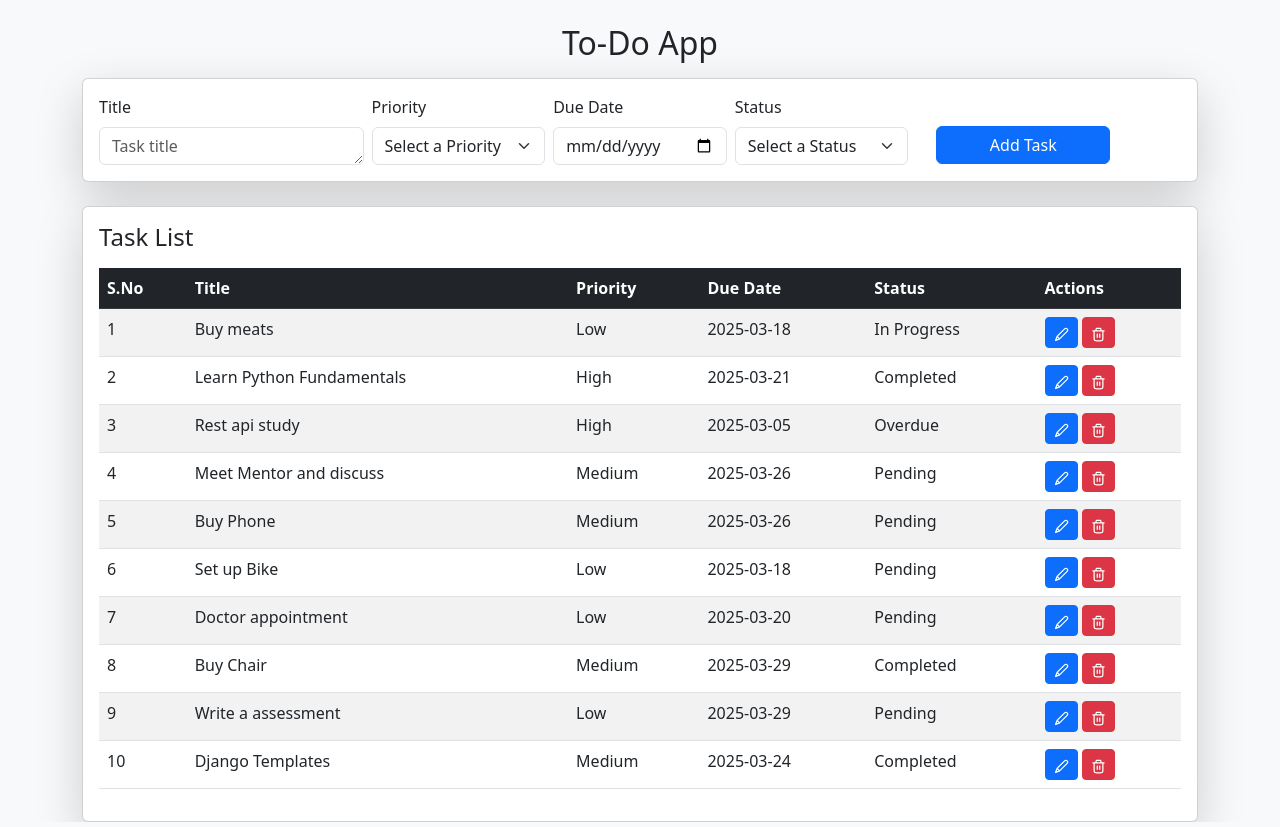
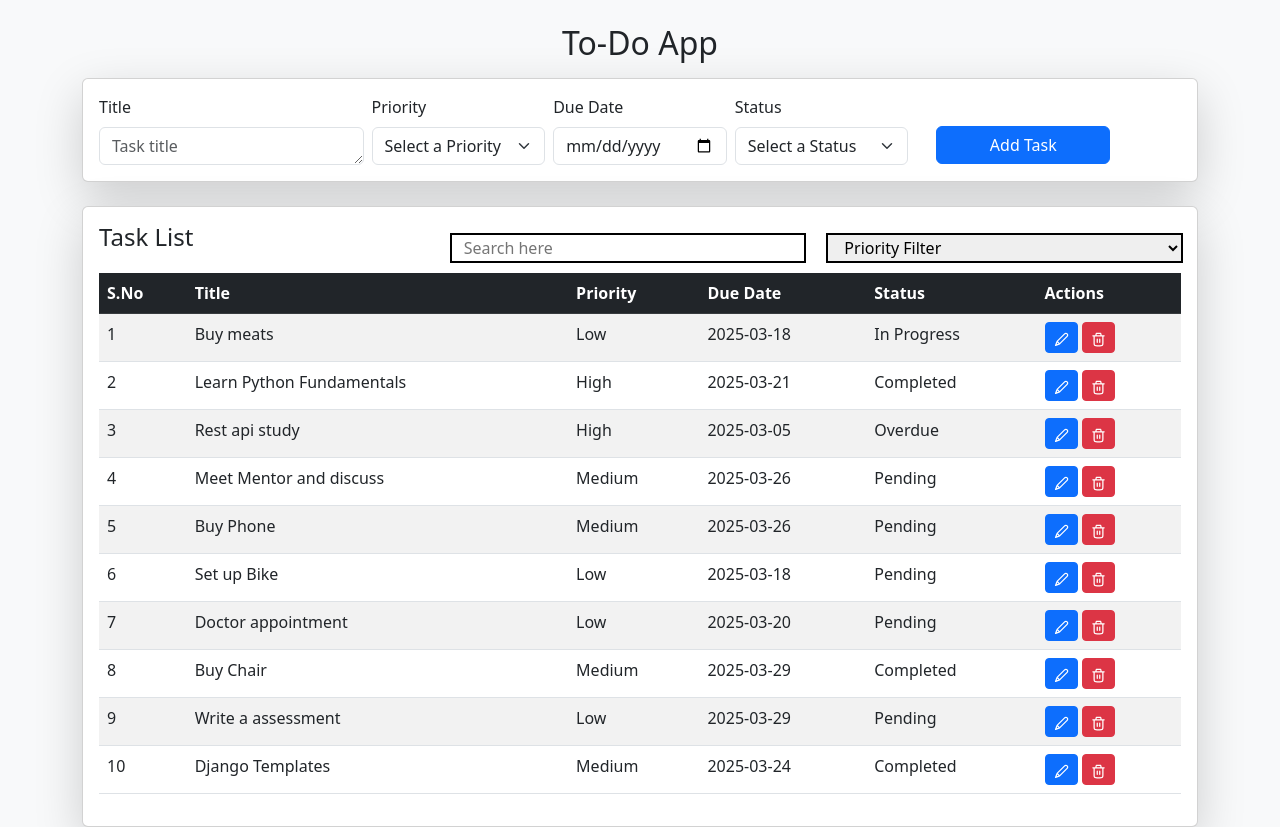
Before and after one commit to mallow-self/assessment, a Django app: page / in a window 1280 px wide. Run offline with Django 5.2, Linux system fonts and the light colour scheme; data comes from the database, SQL or seed files in the repository; data that the repository does not hold is empty.

Commit message:
update: added search and filter functionality

```diff
--- a/week-4-5/todo/todo_app/static/todo_app/todo.css
+++ b/week-4-5/todo/todo_app/static/todo_app/todo.css
@@ -4,3 +4,7 @@
     color: red;
     /* Adjust according to form fields */
 }
+.asa{
+    margin:10px;
+    border:2px solid black;
+}
--- a/week-4-5/todo/todo_app/static/todo_app/todo.js
+++ b/week-4-5/todo/todo_app/static/todo_app/todo.js
@@ -6,9 +6,9 @@ $(document).ready(function () {
         }
     });
     // Fetch To-Do List from Backend
-    function fetchTodos() {
+    function fetchTodos(search = "", filter = "") {
         $.ajax({
-            url: "/todos/",
+            url: `/todos?search=${search}&filter=${filter}`,
             method: "GET",
             dataType: "json",
             success: function (response) {
@@ -49,6 +49,20 @@ $(document).ready(function () {
             }
         });
     }
+
+    //search-bar
+    $('#search-bar').on("input",function(){
+        let search_val = $('#search-bar').val();
+        let filter_val = $('#filter-bar').val();
+        fetchTodos(search = search_val, filter = filter_val);
+    })
+
+    //filter-bar
+    $('#filter-bar').on("input", function () {
+        let search_val = $('#search-bar').val();
+        let filter_val = $('#filter-bar').val();
+        fetchTodos(search = search_val, filter = filter_val);
+    })
 
     // Fetch todos when page loads
     fetchTodos();
--- a/week-4-5/todo/todo_app/templates/todo_app/base.html
+++ b/week-4-5/todo/todo_app/templates/todo_app/base.html
@@ -20,10 +20,7 @@
         </div>
 
         <!-- Display To-Do List -->
-        <div class="card mt-4 shadow-lg p-3">
-            <h4 class="mb-3">Task List</h4>
-            {% block todo_data %}{% endblock todo_data %}
-        </div>
+        {% block todo_entry %}{% endblock todo_entry %}
 
         {% block modalForm %}{% endblock modalForm %}
     </div>
--- a/week-4-5/todo/todo_app/templates/todo_app/todo.html
+++ b/week-4-5/todo/todo_app/templates/todo_app/todo.html
@@ -37,7 +37,18 @@
 
 {% endblock form_fields %}
 
-{% block todo_data %}
+{% block todo_entry %}
+<div class="card mt-4 shadow-lg p-3">
+    <div class="row">
+        <h4 class="mb-3 col">Task List</h4>
+        <input class="asa col" type="text" name="" id="search-bar" placeholder="Search here">
+        <select class="asa col" name="filter-bar" id="filter-bar">
+            <option value="" selected>Priority Filter</option>
+            <option value="low">Low</option>
+            <option value="medium">Medium</option>
+            <option value="high">High</option>
+        </select>
+    </div>
     <table class="table table-striped">
         <thead class="table-dark">
             <tr>
@@ -53,7 +64,8 @@
             <!-- Data from backend will be inserted here -->
         </tbody>
     </table>
-{% endblock todo_data %}
+</div>
+{% endblock todo_entry %}
 
 {% block staticLoad %}
 {% load static %}
```
Also changed, not shown: week-4-5/todo/todo_app/views.py (+20 -13 lines). Lines whose indentation alone changed are shown as unchanged.
